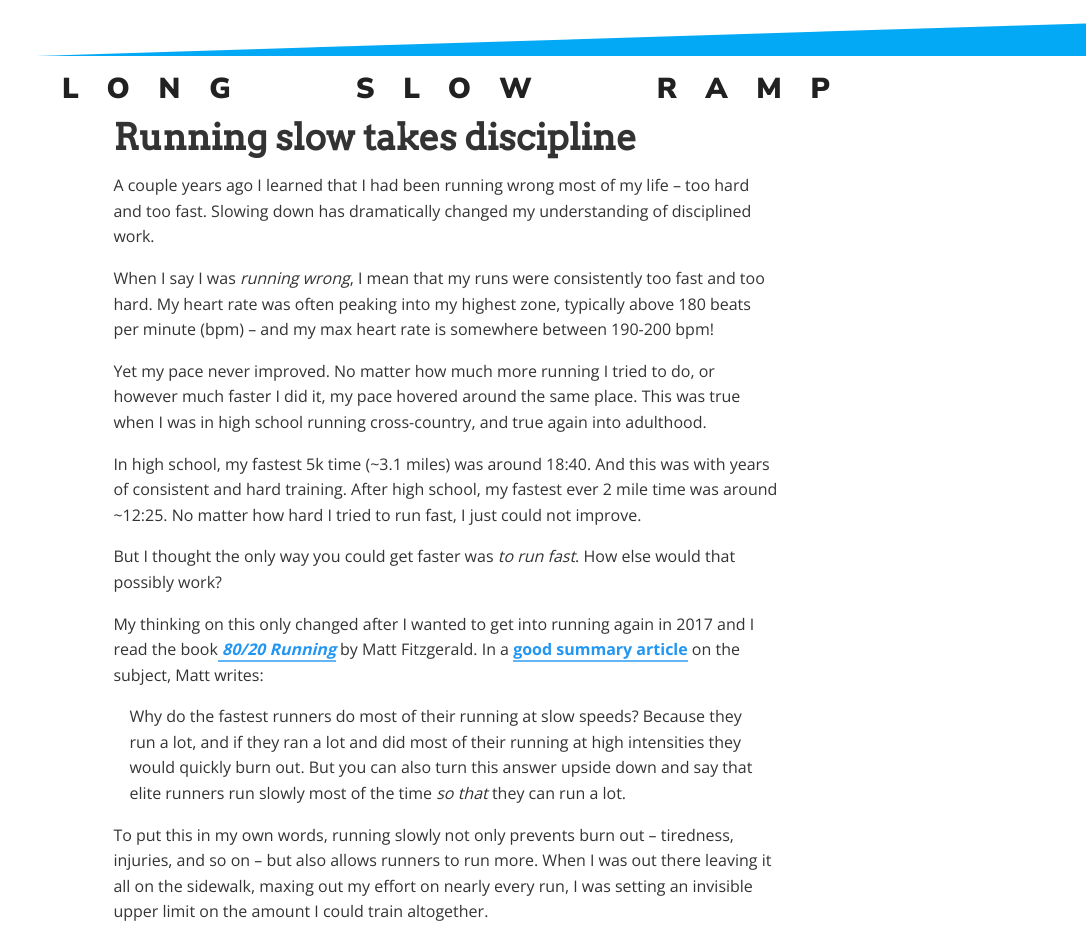
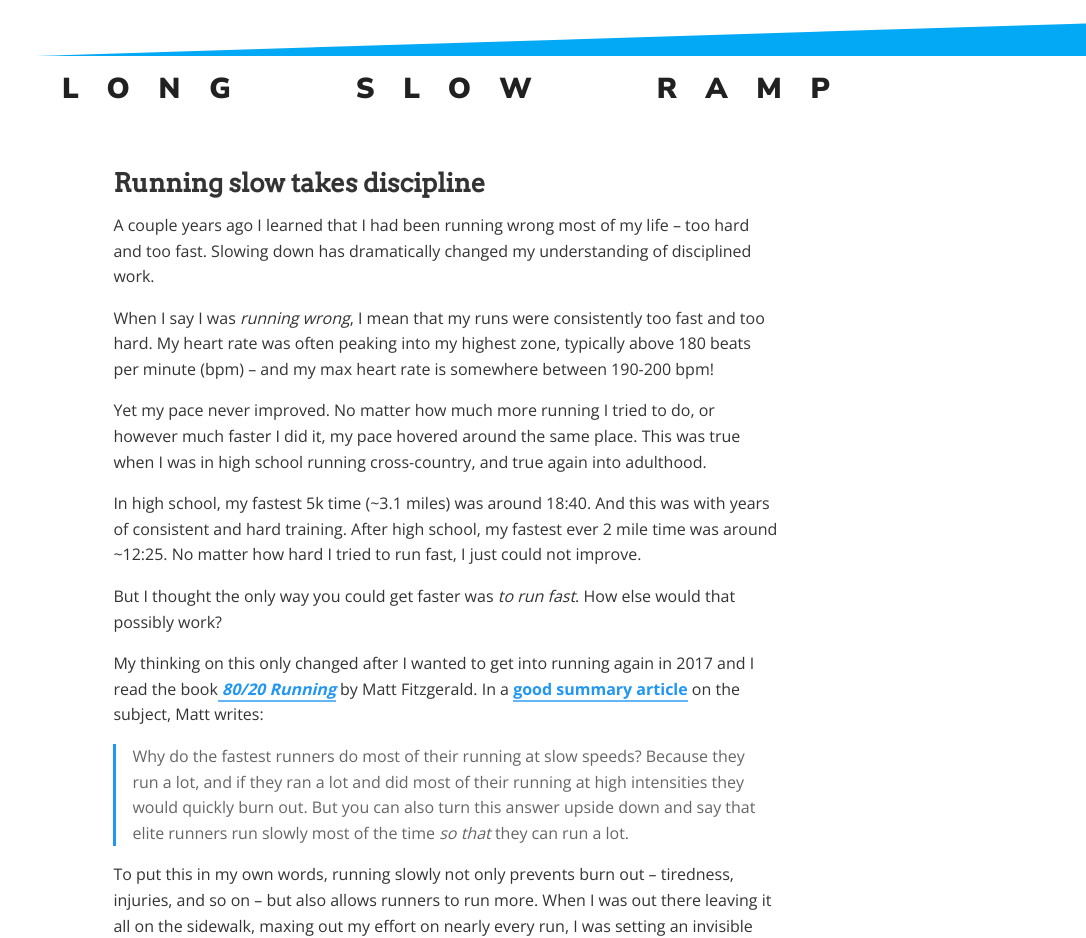
Before and after one commit to joshsmith/longslowramp, a Gatsby site: page /running-slow-takes-discipline/ in a window 1280 px wide. Shown: the top 938 px of the page, without its empty margins (194-1280 px from the left). Built offline with nearby package versions, Linux system fonts and the light colour scheme; Gatsby itself is replaced by a stand-in of ours.

Commit message:
Update template

```diff
--- a/src/components/layout.css
+++ b/src/components/layout.css
@@ -473,14 +473,18 @@ fieldset {
   margin-bottom: 1rem;
 }
 blockquote {
-  margin-left: 1rem;
+  border-left: 3px solid #2196F3;
+  margin-left: 0;
   margin-right: 1.45rem;
   margin-top: 0;
   padding-bottom: 0;
-  padding-left: 0;
+  padding-left: 1em;
   padding-right: 0;
   padding-top: 0;
   margin-bottom: 1rem;
+}
+blockquote p {
+  color: #666;
 }
 form {
   margin-left: 0;
--- a/src/templates/blog-post.js
+++ b/src/templates/blog-post.js
@@ -4,6 +4,7 @@ import Helmet from "react-helmet"
 import { graphql } from "gatsby"
 import Layout from "../components/layout"
 import Content, { HTMLContent } from "../components/Content"
+import Newsletter from "../components/Newsletter"
 
 export const BlogPostTemplate = ({
   content,
@@ -20,14 +21,15 @@ export const BlogPostTemplate = ({
       <div className="container content">
         <div className="columns">
           <div className="column is-10 is-offset-1">
-            <h1 className="title is-size-2 has-text-weight-bold is-bold-light">
+            <h2 style={{marginTop: '2em'}}>
               {title}
-            </h1>
+            </h2>
             <p>{description}</p>
             <PostContent content={content} />
           </div>
         </div>
       </div>
+      <Newsletter />
     </section>
   )
 }
@@ -50,7 +52,7 @@ const BlogPost = ({ data }) => {
         contentComponent={HTMLContent}
         description={post.frontmatter.description}
         helmet={
-          <Helmet titleTemplate="%s | Blog">
+          <Helmet titleTemplate="%s | Long Slow Ramp">
             <title>{`${post.frontmatter.title}`}</title>
             <meta
               name="description"
```
